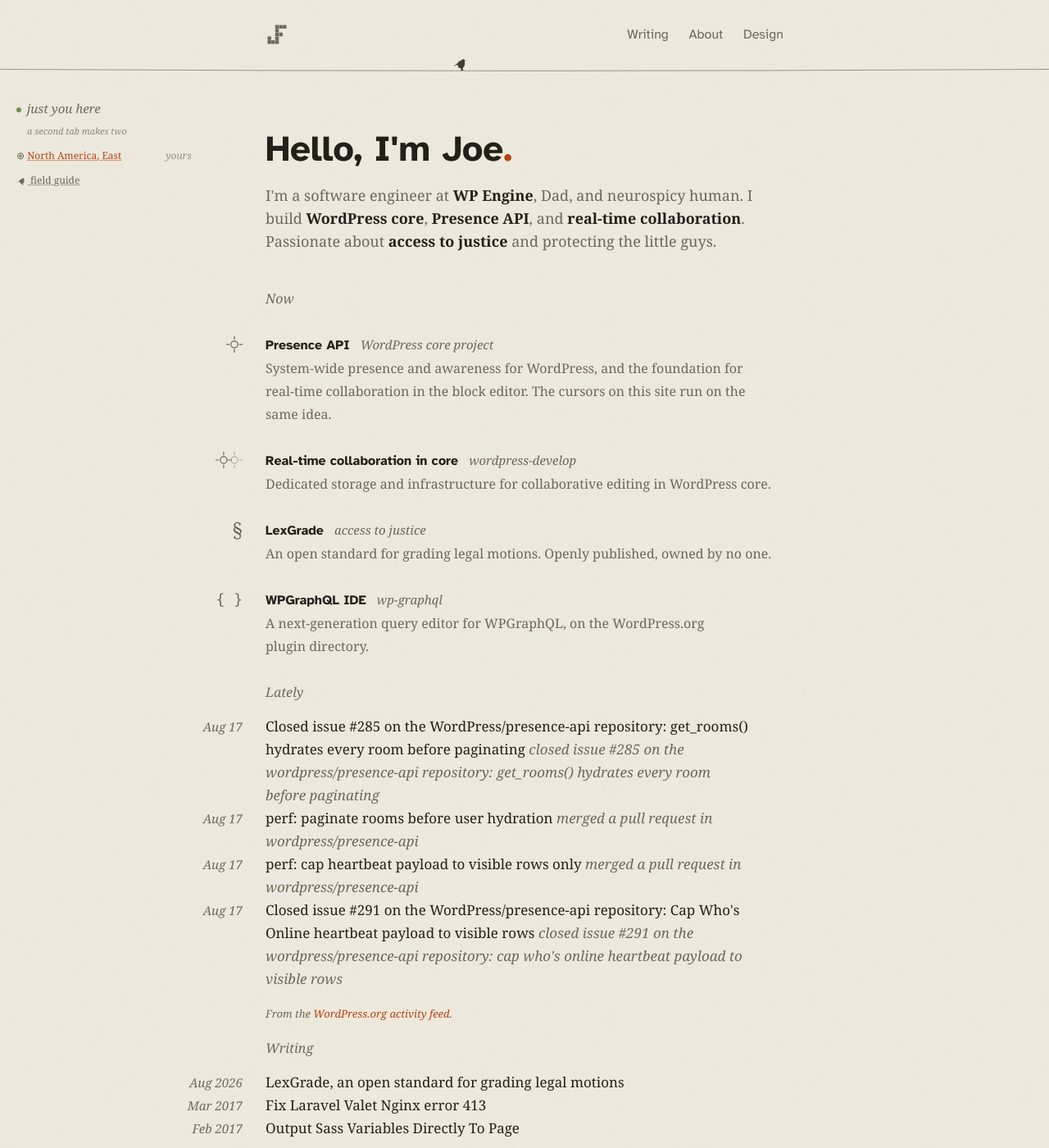
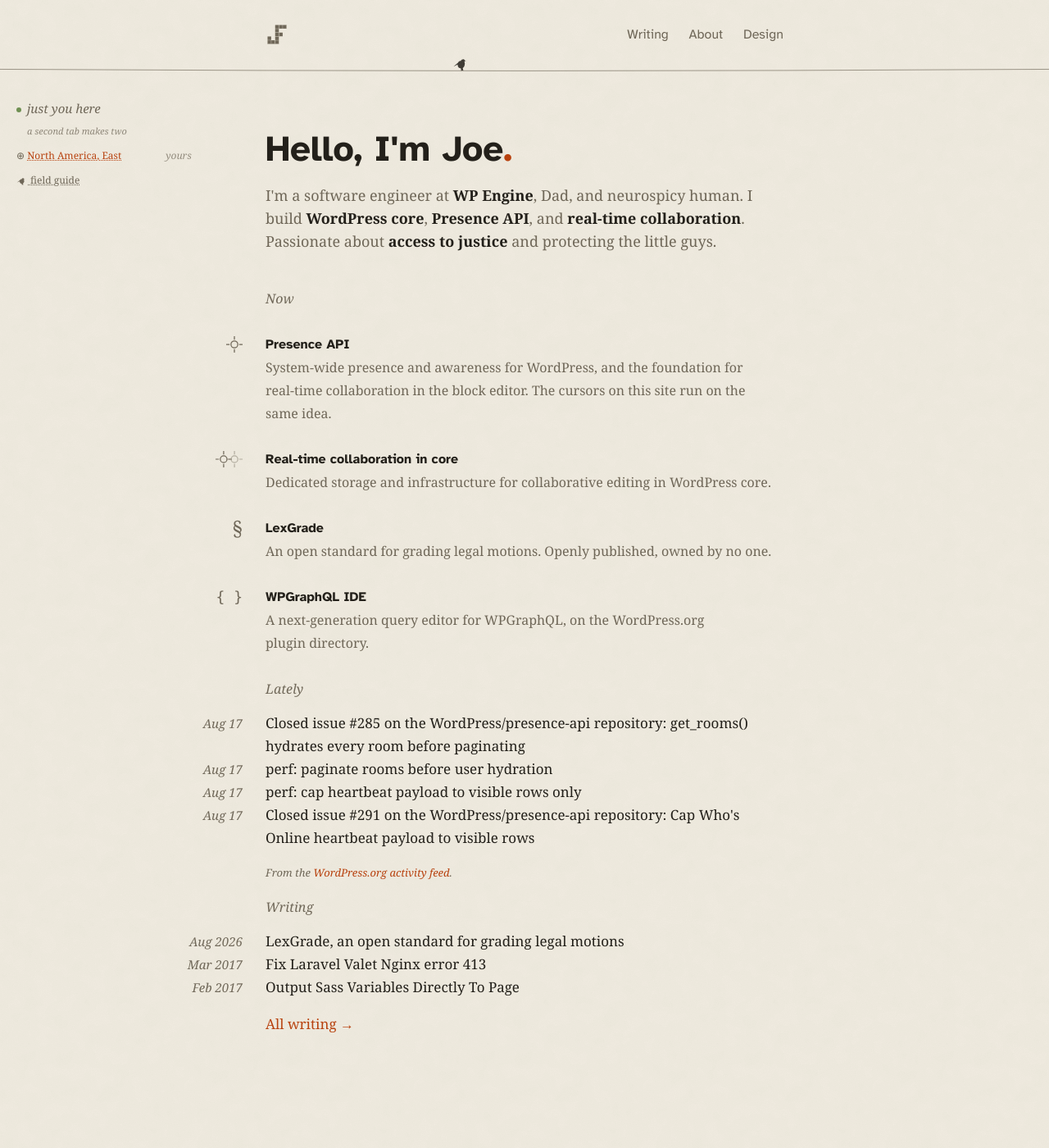
Before and after one commit to josephfusco/josephfusco.github.io, a Jekyll site: the page built from index.html, in a window 1280 px wide and 1400 px high. Shown: the whole window at 82% size. Built offline with Jekyll 4.4.1, drawn with Linux system fonts in a browser that asks for light colours.

Commit message:
Remove tags and descriptions

```diff
--- a/assets/js/lately.js
+++ b/assets/js/lately.js
@@ -20,8 +20,7 @@
       var d = it.date ? new Date(it.date + 'T00:00:00') : null;
       var label = d && !isNaN(d) ? d.toLocaleDateString('en-US', { month: 'short', day: 'numeric' }) : '';
       html += '<li><time datetime="' + esc(it.date || '') + '">' + esc(label) + '</time>'
-        + '<span><a href="' + esc(it.url) + '">' + esc(it.subject || it.what) + '</a> '
-        + '<span class="lately-what">' + esc((it.what || '').toLowerCase()) + '</span></span></li>';
+        + '<span><a href="' + esc(it.url) + '">' + esc(it.subject || it.what) + '</a></span></li>';
     });
     list.innerHTML = html;
     list.removeAttribute('aria-busy');
--- a/index.html
+++ b/index.html
@@ -16,7 +16,7 @@
 					<svg viewBox="0 0 24 24" width="20" height="20" fill="none" class="work-mark-svg"><circle cx="12" cy="12" r="5" stroke="currentColor" stroke-width="1.5"/><path d="M12 0v5M12 19v5M0 12h5M19 12h5" stroke="currentColor" stroke-width="1.5"/></svg>
 				</div>
 				<div>
-					<h3><a href="https://github.com/WordPress/presence-api">Presence API</a> <span class="tag">WordPress core project</span></h3>
+					<h3><a href="https://github.com/WordPress/presence-api">Presence API</a></h3>
 					<p>System-wide presence and awareness for WordPress, and the foundation for real-time collaboration in the block editor. The cursors on this site run on the same idea.</p>
 				</div>
 			</li>
@@ -25,7 +25,7 @@
 					<svg viewBox="0 0 40 24" width="33" height="20" fill="none" class="work-mark-svg"><circle cx="12" cy="12" r="5" stroke="currentColor" stroke-width="1.5"/><path d="M12 0v5M12 19v5M0 12h5M19 12h5" stroke="currentColor" stroke-width="1.5"/><g opacity="0.45"><circle cx="28" cy="12" r="5" stroke="currentColor" stroke-width="1.5"/><path d="M28 0v5M28 19v5M16 12h5M35 12h5" stroke="currentColor" stroke-width="1.5"/></g></svg>
 				</div>
 				<div>
-					<h3><a href="https://github.com/WordPress/wordpress-develop">Real-time collaboration in core</a> <span class="tag">wordpress-develop</span></h3>
+					<h3><a href="https://github.com/WordPress/wordpress-develop">Real-time collaboration in core</a></h3>
 					<p>Dedicated storage and infrastructure for collaborative editing in WordPress core.</p>
 				</div>
 			</li>
@@ -34,7 +34,7 @@
 					<span class="work-mark-serif">&sect;</span>
 				</div>
 				<div>
-					<h3><a href="https://lexgrade.org">LexGrade</a> <span class="tag">access to justice</span></h3>
+					<h3><a href="https://lexgrade.org">LexGrade</a></h3>
 					<p>An open standard for grading legal motions. Openly published, owned by no one.</p>
 				</div>
 			</li>
@@ -43,7 +43,7 @@
 					<span class="work-mark-mono">{ }</span>
 				</div>
 				<div>
-					<h3><a href="https://wordpress.org/plugins/wpgraphql-ide/">WPGraphQL IDE</a> <span class="tag">wp-graphql</span></h3>
+					<h3><a href="https://wordpress.org/plugins/wpgraphql-ide/">WPGraphQL IDE</a></h3>
 					<p>A next-generation query editor for WPGraphQL, on the WordPress.org plugin directory.</p>
 				</div>
 			</li>
@@ -62,7 +62,7 @@
 				{% for it in site.data.wp.activity limit: 4 %}
 				<li>
 					<time datetime="{{ it.date }}">{{ it.date | date: "%b %-d" }}</time>
-					<span><a href="{{ it.url }}">{{ it.subject | default: it.what }}</a> <span class="lately-what">{{ it.what | downcase }}</span></span>
+					<span><a href="{{ it.url }}">{{ it.subject | default: it.what }}</a></span>
 				</li>
 				{% endfor %}
 			</ul>
```
